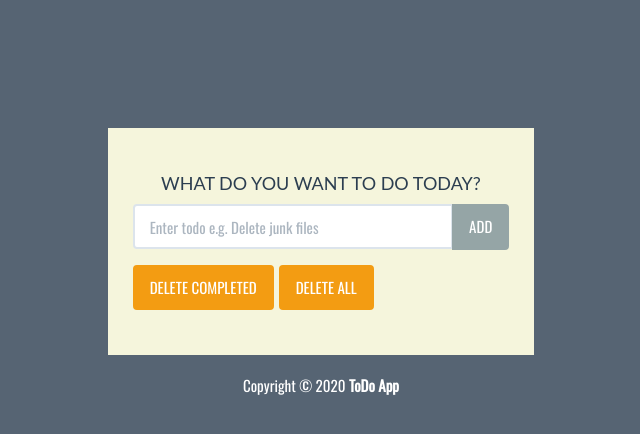
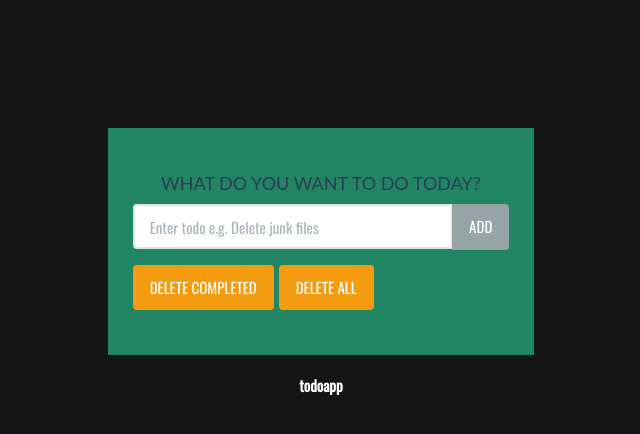
Before and after one commit to michaelkielt/todoapp, a Flask app: page / in a window 1280 px wide. Shown: the top 434 px of the page, without its empty margins (319-959 px from the left). Run offline with Flask 2, Linux system fonts and the light colour scheme; data that the repository does not hold is empty.

Commit message:
Changed the background colours of form + index

```diff
--- a/mainapp/static/styles.css
+++ b/mainapp/static/styles.css
@@ -1,12 +1,12 @@
 body {
-	background: rgba(44, 62, 80, .8);
+	background: rgba(0, 0, 0, 0.918);
 	font-family: 'Oswald', 'Futura', sans-serif;
 }
 #wrapper {
 	margin-top: 10% !important;
 }
 #content {
-	background: beige;
+	background: rgb(34, 133, 100);
 	padding: 25px;
 }
 #content > h2 {
--- a/mainapp/templates/index.html
+++ b/mainapp/templates/index.html
@@ -63,7 +63,7 @@
 			<footer>
 				<div class="row pad">
 					<div class="col-lg-12 text-center">
-						Copyright &copy; 2020 <strong>ToDo App</strong>
+						<strong>todoapp</strong>
 					</div>
 				</div>
 			</footer>
```
